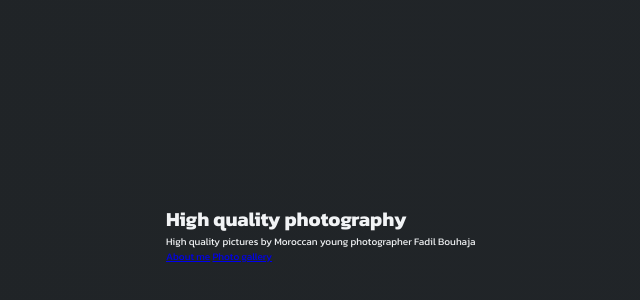
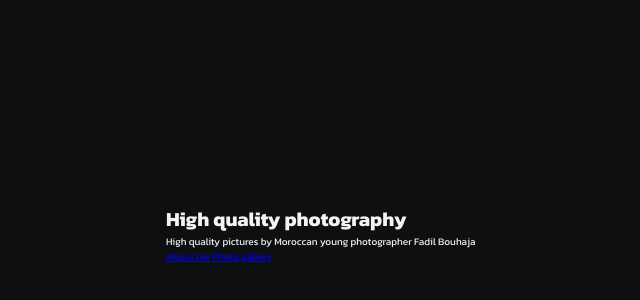
Before and after one commit to oubaycodes/Fadils-portfolio-website, a website built with Parcel: page index.html in a window 1280 px wide. Shown: the part 166-466 px from the top of the page, without its empty margins (154-794 px from the left). Built offline with nearby package versions, Linux system fonts and the light colour scheme.

Commit message:
changed background color

```diff
--- a/src/css/style.css
+++ b/src/css/style.css
@@ -3,7 +3,7 @@
   align-items: center;
   justify-content: center;
   height: 100vh;
-  background: linear-gradient(to right, #202427, #212529);
+  background: #0d0f10;
 }
 .text-content {
   width: 50%;
```
